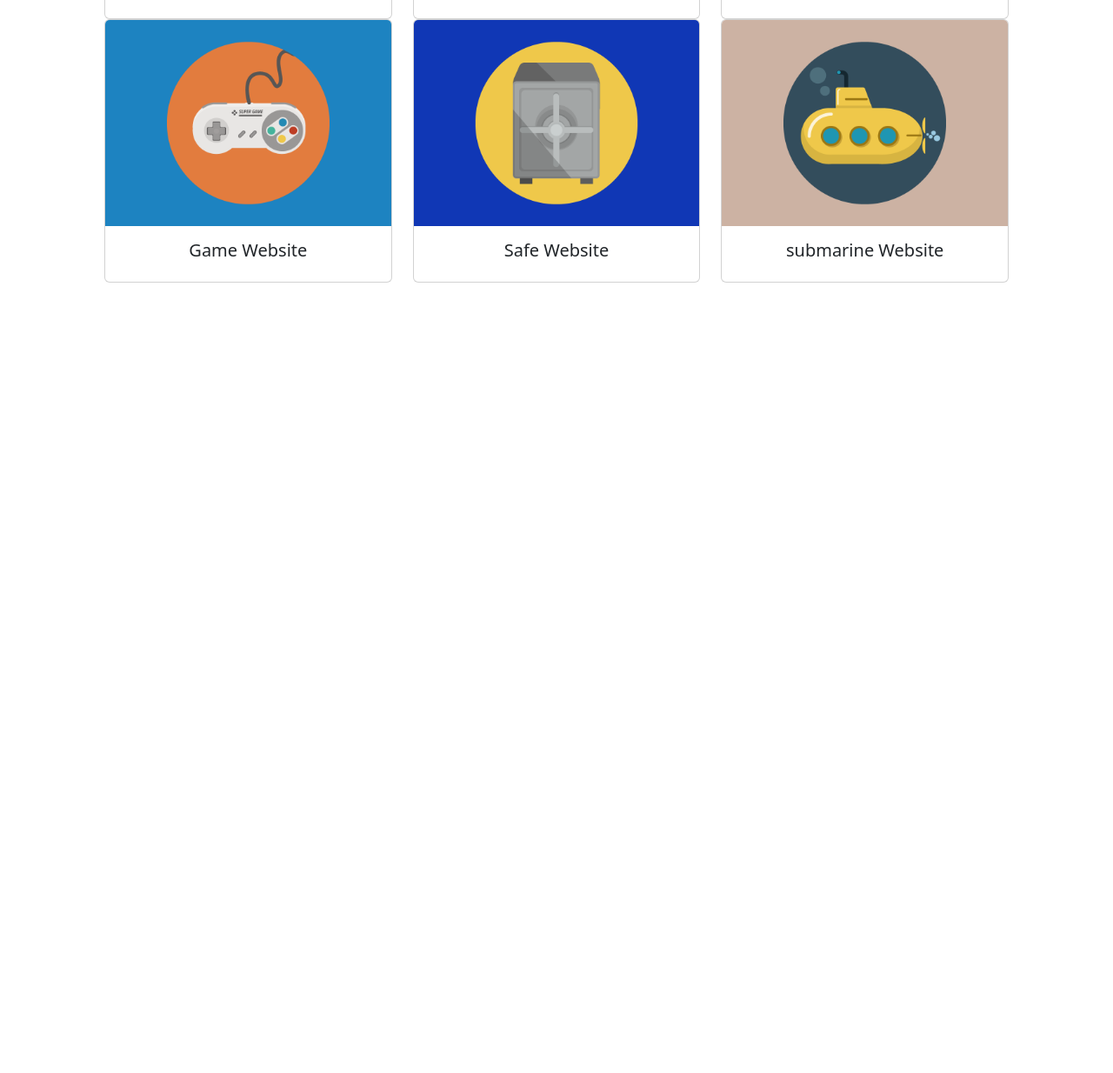
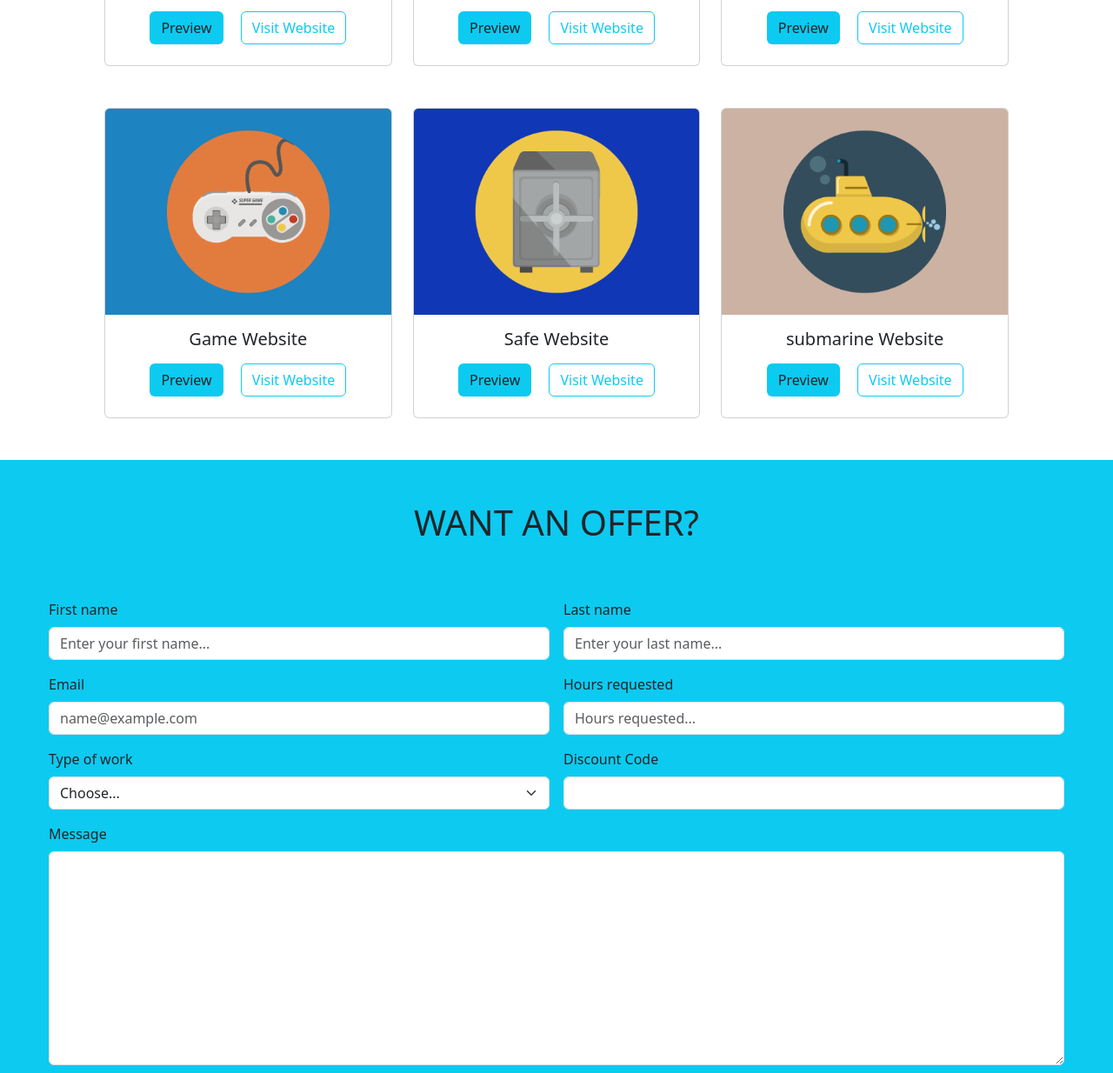
Before and after one commit to omarebid1/bootstrap-html-freelancer, a plain HTML site: page index.html in a window 1280 px wide. Shown: the part 1046-2280 px from the top of the page at 87% size. Before the commit the page ends 1371 px from the top, so only its background shows below. Drawn offline with nearby package versions, Linux system fonts and the light colour scheme.

Commit message:
form aggiunto

```diff
--- a/index.html
+++ b/index.html
@@ -56,15 +56,18 @@
 
         <h1 class="text-center py-5"> PORTAFOLIO</h1>
 
+        <!-- CARDS INIZIO -->
         <div class="row mx-5 px-5">
 
             <!-- 1ST CARD -->
 
             <div class="col-4">
-                <div class="card">
+                <div class="card text-center">
                     <img src="./img/portfolio/cabin.png" class="card-img-top" alt="...">
                     <div class="card-body">
                         <h5 class="card-title text-center">Cabin Website</h5>
+                        <a href="#" class="btn bg-info m-2">Preview</a>
+                        <a href="#" class="btn rounded m-2 border border-info text-info">Visit Website</a>
                     </div>
                 </div>
             </div>
@@ -72,10 +75,12 @@
             <!-- 2ND CARD -->
 
             <div class="col-4">
-                <div class="card">
+                <div class="card text-center">
                     <img src="./img/portfolio/cake.png" class="card-img-top" alt="...">
                     <div class="card-body">
                         <h5 class="card-title text-center">Cake Website</h5>
+                        <a href="#" class="btn bg-info m-2">Preview</a>
+                        <a href="#" class="btn rounded m-2 border border-info text-info">Visit Website</a>
                     </div>
                 </div>
             </div>
@@ -83,46 +88,123 @@
             <!-- 3RD CARD -->
 
             <div class="col-4">
-                <div class="card">
+                <div class="card text-center">
                     <img src="./img/portfolio/circus.png" class="card-img-top" alt="...">
                     <div class="card-body">
                         <h5 class="card-title text-center">Circus Website</h5>
+                        <a href="#" class="btn bg-info m-2">Preview</a>
+                        <a href="#" class="btn rounded m-2 border border-info text-info">Visit Website</a>
                     </div>
                 </div>
             </div>
 
             <!-- 4TH CARD -->
 
-            <div class="col-4">
-                <div class="card">
+            <div class="col-4 my-5">
+                <div class="card text-center">
                     <img src="./img/portfolio/game.png" class="card-img-top" alt="...">
                     <div class="card-body">
                         <h5 class="card-title text-center">Game Website</h5>
+                        <a href="#" class="btn bg-info m-2">Preview</a>
+                        <a href="#" class="btn rounded m-2 border border-info text-info">Visit Website</a>
                     </div>
                 </div>
             </div>
 
             <!-- 5TH CARD -->
 
-            <div class="col">
-                <div class="card">
+            <div class="col-4 my-5">
+                <div class="card text-center">
                     <img src="./img/portfolio/safe.png" class="card-img-top" alt="...">
                     <div class="card-body">
                         <h5 class="card-title text-center">Safe Website</h5>
+                        <a href="#" class="btn bg-info m-2">Preview</a>
+                        <a href="#" class="btn rounded m-2 border border-info text-info">Visit Website</a>
                     </div>
                 </div>
             </div>
 
             <!-- 6TH CARD -->
 
-            <div class="col">
-                <div class="card">
+            <div class="col-4 my-5">
+                <div class="card text-center">
                     <img src="./img/portfolio/submarine.png" class="card-img-top" alt="...">
                     <div class="card-body">
                         <h5 class="card-title text-center">submarine Website</h5>
+                        <a href="#" class="btn bg-info m-2">Preview</a>
+                        <a href="#" class="btn rounded m-2 border border-info text-info">Visit Website</a>
                     </div>
                 </div>
             </div>
+        </div>
+
+        <!-- 3RD ROW -->
+
+        <div class="row bg-info">
+
+            <h1 class="text-center py-5 m-0"> WANT AN OFFER?</h1>
+
+            <!-- FORM -->
+            <form class="row g-3 px-5 m-0 ">
+
+                <!-- FIRST NAME-->
+
+                <div class="col-6">
+                    <label for="inputFname" class="form-label">First name</label>
+                    <input type="text" class="form-control" id="inputFname" placeholder="Enter your first name...">
+                </div>
+
+                <!-- LAST NAME -->
+
+                <div class="col-6">
+                    <label for="inputLname" class="form-label">Last name</label>
+                    <input type="text" class="form-control" id="inputLname" placeholder="Enter your last name...">
+                </div>
+
+                <!-- EMAIL -->
+
+                <div class="col-6">
+                    <label for="inputEmail" class="form-label">Email</label>
+                    <input type="email" class="form-control" id="inputEmail" placeholder="name@example.com">
+                  </div>
+
+                  <!-- HOURS REQUSTED -->
+
+                <div class="col-6">
+                    <label for="inputHours" class="form-label">Hours requested</label>
+                    <input type="number" class="form-control" id="inputHours"
+                        placeholder="Hours requested...">
+                </div>
+
+                <!-- Type of work -->
+
+                <div class="col-6">
+                    <label for="inputWork" class="form-label">Type of work</label>
+                    <select id="inputWork" class="form-select">
+                        <option selected>Choose...</option>
+                        <option>...</option>
+                    </select>
+                </div>
+
+                <!-- Discount Code -->
+
+                <div class="col-6">
+                    <label for="inputDiscount" class="form-label">Discount Code</label>
+                    <input type="number" class="form-control" id="inputDiscount">
+                </div>
+
+                <!-- MESSAGE -->
+                <div>
+                    <label for="inputMessage" class="form-label">Message</label>
+                    <textarea name="" id="inputMessage" rows="10" class="col-12 border rounded"></textarea>
+                </div>
+
+                <div class="col text-center m-2">
+                    <button type="submit" class="btn btn-primary bg-warning text-black">Send</button>
+                </div>
+
+            </form>
+
         </div>
 
     </div>
@@ -138,47 +220,3 @@
 </body>
 
 </html>
-
-<!--
-
-    <div class="row row-cols-1 row-cols-md-3 g-4">
-        <h1 class="text-center py-5"> PORTAFOLIO</h1>
-  <div class="col">
-    <div class="card">
-      <img src="..." class="card-img-top" alt="...">
-      <div class="card-body">
-        <h5 class="card-title">Card title</h5>
-        <p class="card-text">This is a longer card with supporting text below as a natural lead-in to additional content. This content is a little bit longer.</p>
-      </div>
-    </div>
-  </div>
-  <div class="col">
-    <div class="card">
-      <img src="..." class="card-img-top" alt="...">
-      <div class="card-body">
-        <h5 class="card-title">Card title</h5>
-        <p class="card-text">This is a longer card with supporting text below as a natural lead-in to additional content. This content is a little bit longer.</p>
-      </div>
-    </div>
-  </div>
-  <div class="col">
-    <div class="card">
-      <img src="..." class="card-img-top" alt="...">
-      <div class="card-body">
-        <h5 class="card-title">Card title</h5>
-        <p class="card-text">This is a longer card with supporting text below as a natural lead-in to additional content.</p>
-      </div>
-    </div>
-  </div>
-  <div class="col">
-    <div class="card">
-      <img src="..." class="card-img-top" alt="...">
-      <div class="card-body">
-        <h5 class="card-title">Card title</h5>
-        <p class="card-text">This is a longer card with supporting text below as a natural lead-in to additional content. This content is a little bit longer.</p>
-      </div>
-    </div>
-  </div>
-</div>
-
--->
```
